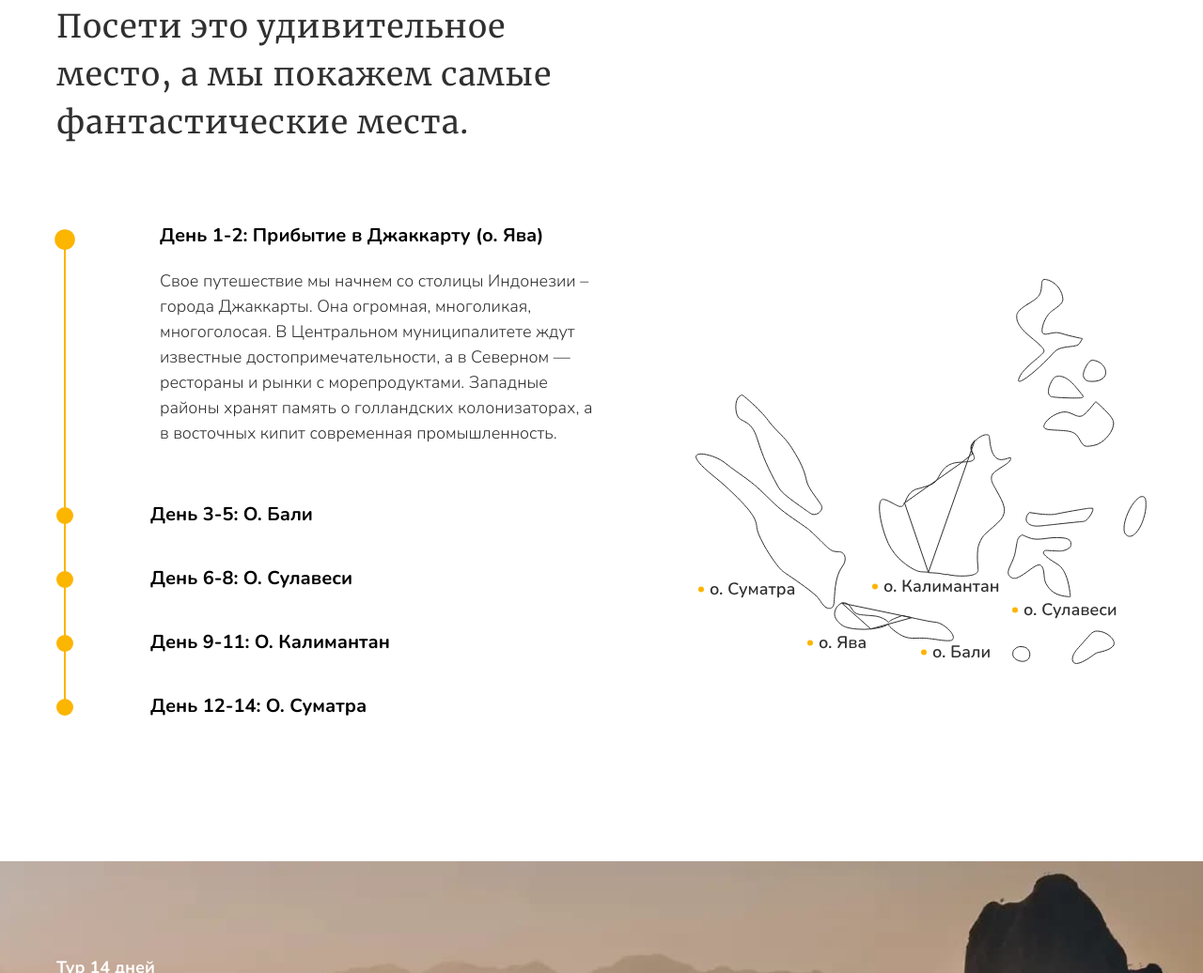
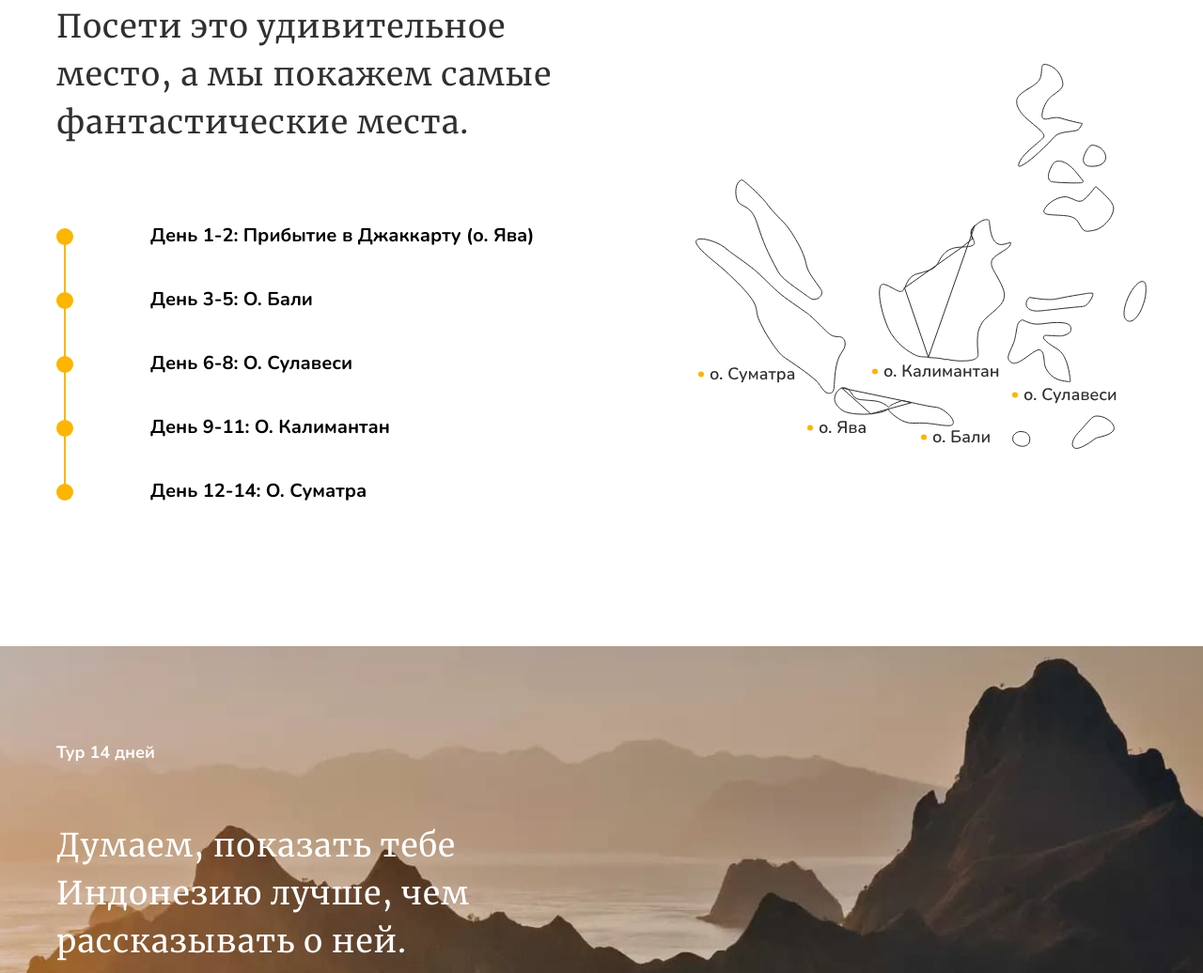
Before and after one commit to Risha661/Indotravel, a plain HTML site: page index.html in a window 1280 px wide. Shown: the part 2851-3887 px from the top of the page at 94% size. Drawn offline with Linux system fonts and the light colour scheme.

Commit message:
ScrollHeight accordeon

```diff
--- a/index.html
+++ b/index.html
@@ -89,7 +89,7 @@
         <p class="section__text section__text_big travel__text travel__text_big">Посети это удивительное место, а мы покажем самые фантастические места.</p>
         <div class="travel__content">
           <ul class="travel__accordion" id="accordion">
-            <li class="travel__item travel__item_active">
+            <li class="travel__item">
               <button class="travel__item-title">День 1-2: Прибытие в Джаккарту (о. Ява)</button>
               <div class="travel__item-text-wrapper">
                 <p class="travel__item-text">Свое путешествие мы начнем со столицы Индонезии – города Джаккарты. Она огромная, многоликая, многоголосая. В Центральном муниципалитете ждут известные достопримечательности, а в Северном — рестораны и рынки с морепродуктами. Западные районы хранят память о голландских колонизаторах, а в восточных кипит современная промышленность.</p>
--- a/modules/acc.js
+++ b/modules/acc.js
@@ -7,8 +7,8 @@ buttons.forEach((btn, index) => {
     for( let i = 0; i < items.length; i += 1) {
       if (index === i) {
         textWrapper[i].style.height =
-         items[i].classList.contains('travel__item_active') ?
-         '' : `${textWrapper[i].scrollHeight}px`;
+        items[i].classList.contains('travel__item_active') ?
+        '' : `${textWrapper[i].scrollHeight}px`;
         items[i].classList.toggle('travel__item_active');
       } else {
         items[i].classList.remove('travel__item_active');
```
